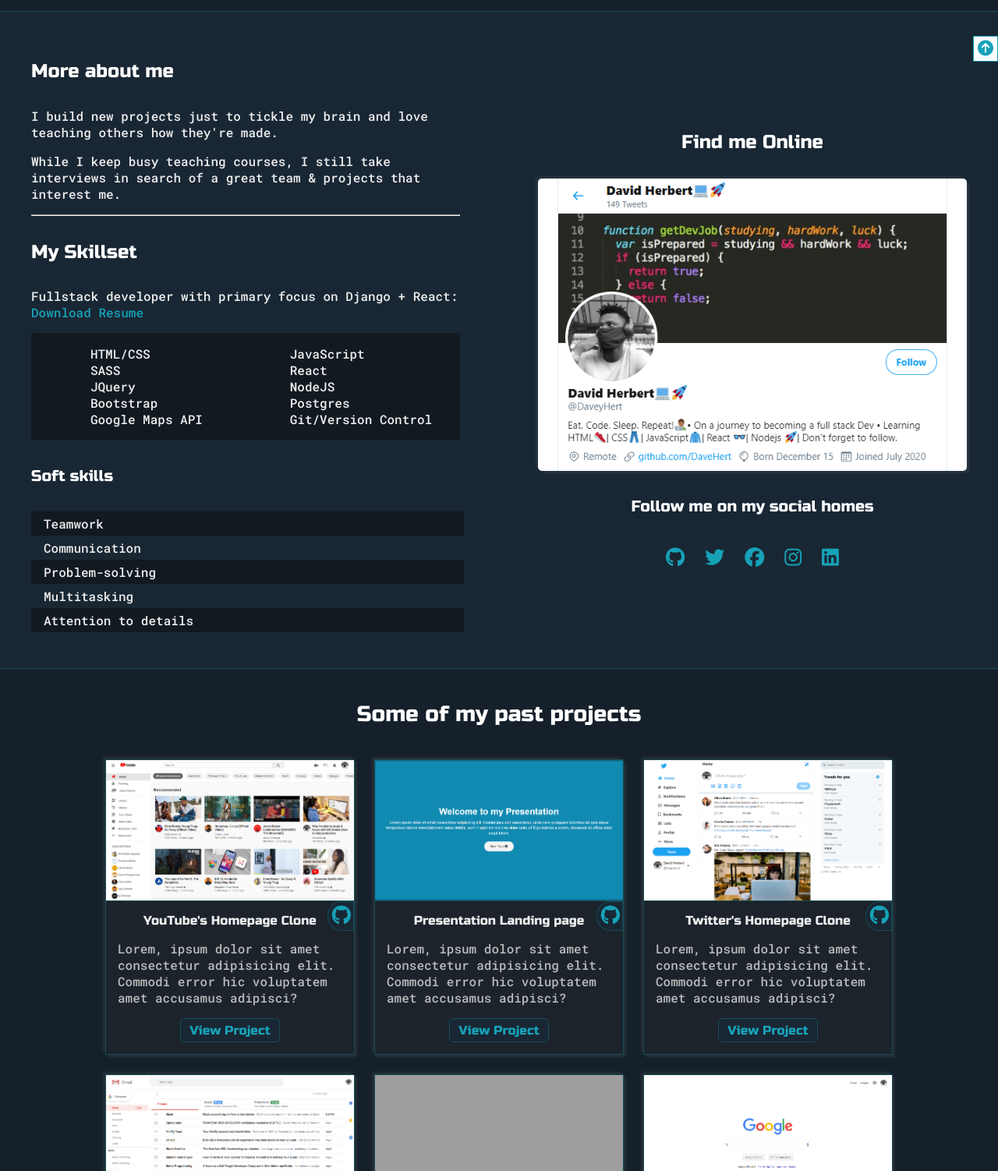
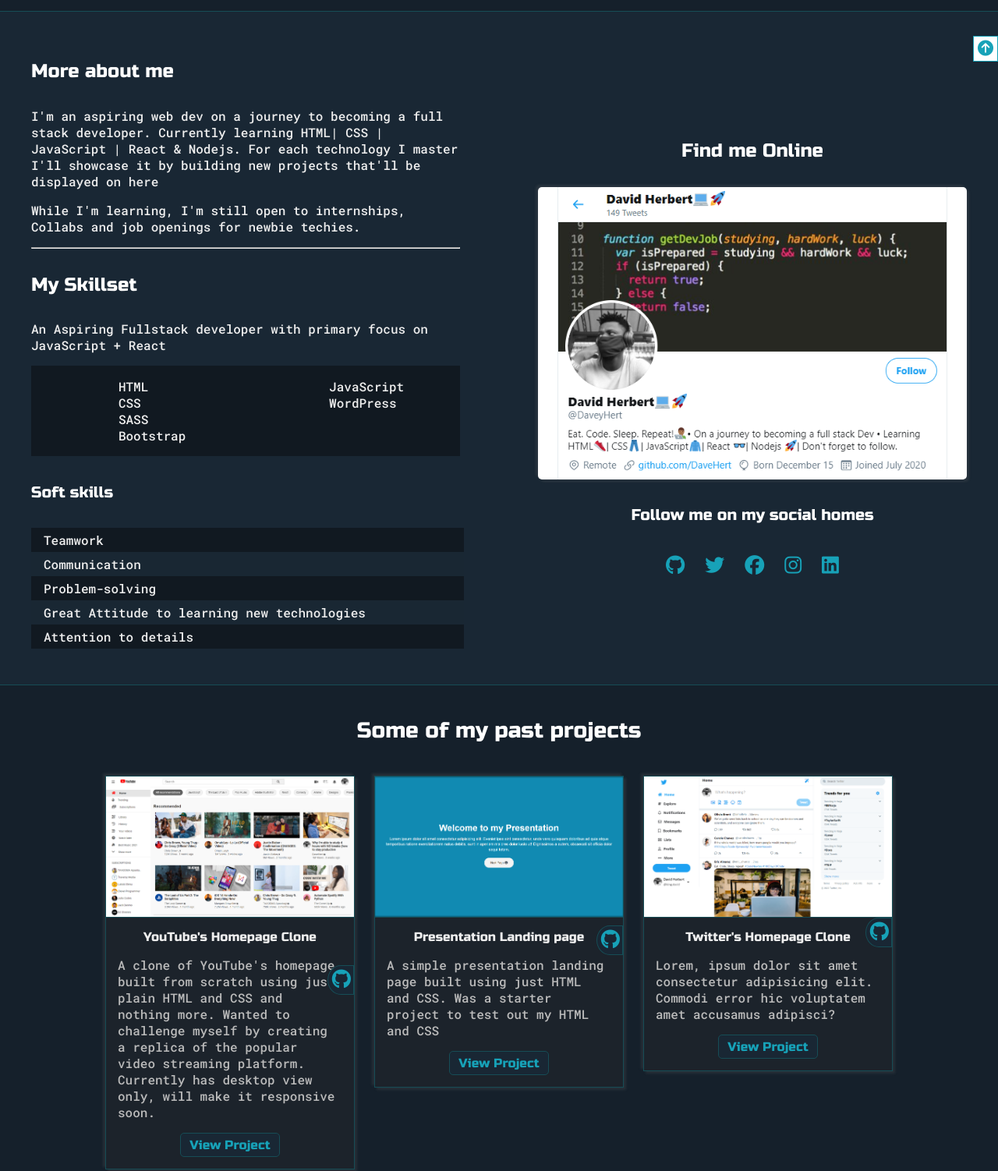
Before and after one commit to DaveyHert/MyPortfolio, a plain HTML site: page index.html in a window 1280 px wide. Shown: the part 701-2203 px from the top of the page at 78% size. Drawn offline with Linux system fonts and the light colour scheme; grey boxes are pictures that could not be loaded.

Commit message:
Update index.html

```diff
--- a/index.html
+++ b/index.html
@@ -84,30 +84,27 @@
       <div id="about" class="about-wrapper py-2">
         <div class="about-me">
           <h4>More about me</h4>
-          <p>I build new projects just to tickle my brain and love teaching others how they're made.</p>
+          <p>I'm an aspiring web dev on a journey to becoming a full stack developer. Currently learning HTML| CSS | JavaScript | React & Nodejs. For each technology I master I'll showcase it by building new projects that'll be displayed on here</p>
 
-          <p>While I keep busy teaching courses, I still take interviews in search of a great team & projects that interest me.</p>
+          <p>While I'm learning, I'm still open to internships, Collabs and job openings for newbie techies.</p>
 
           <hr>
 
           <h4>My Skillset</h4>
-          <p>Fullstack developer with primary focus on Django + React: <a href="#" target="_blank">Download Resume</a></p>
+          <p>An Aspiring Fullstack developer with primary focus on JavaScript + React</p>
 
           <div id="skills">
             <ul>
-              <li>HTML/CSS</li>
+              <li>HTML</li>
+              <li>CSS</li>
               <li>SASS</li>
-              <li>JQuery</li>
               <li>Bootstrap</li>
-              <li>Google Maps API</li>
+
             </ul>
 
             <ul>
               <li>JavaScript</li>
-              <li>React</li>
-              <li>NodeJS</li>
-              <li>Postgres</li>
-              <li>Git/Version Control</li>
+              <li>WordPress</li>
             </ul>
           </div>
 
@@ -117,8 +114,9 @@
               <li>Teamwork</li>
               <li>Communication</li>
               <li>Problem-solving</li>
-              <li>Multitasking</li>
+              <li>Great Attitude to learning new technologies</li>
               <li>Attention to details</li>
+
             </ul>
           </div>
 
@@ -156,7 +154,7 @@
             <img class="thumbnail" src="./img/youtube-clone.png" alt="Youtube Clone">
             <div class="post-preview">
               <h6 class="post-title">YouTube's Homepage Clone</h6>
-              <p class="post-intro">Lorem, ipsum dolor sit amet consectetur adipisicing elit. Commodi error hic voluptatem amet accusamus adipisci?</p>
+              <p class="post-intro">A clone of YouTube's homepage built from scratch using just plain HTML and CSS and nothing more. Wanted to challenge myself by creating a replica of the popular video streaming platform. Currently has desktop view only, will make it responsive soon.</p>
               <a href="http://youtubesclone.netlify.app" class="btn">View Project</a>
               <a href="https://github.com/DaveHert/YoutubeClone" class="btn2"><i class="fab fa-github"></i></a>
             </div>
@@ -168,7 +166,7 @@
             <img class="thumbnail" src="./img/presentation-page.png" alt="Youtube Clone">
             <div class="post-preview">
               <h6 class="post-title">Presentation Landing page</h6>
-              <p class="post-intro">Lorem, ipsum dolor sit amet consectetur adipisicing elit. Commodi error hic voluptatem amet accusamus adipisci?</p>
+              <p class="post-intro">A simple presentation landing page built using just HTML and CSS. Was a starter project to test out my HTML and CSS</p>
               <a href="#" class="btn">View Project</a>
               <a href="#" class="btn2"><i class="fab fa-github"></i></a>
             </div>
```
